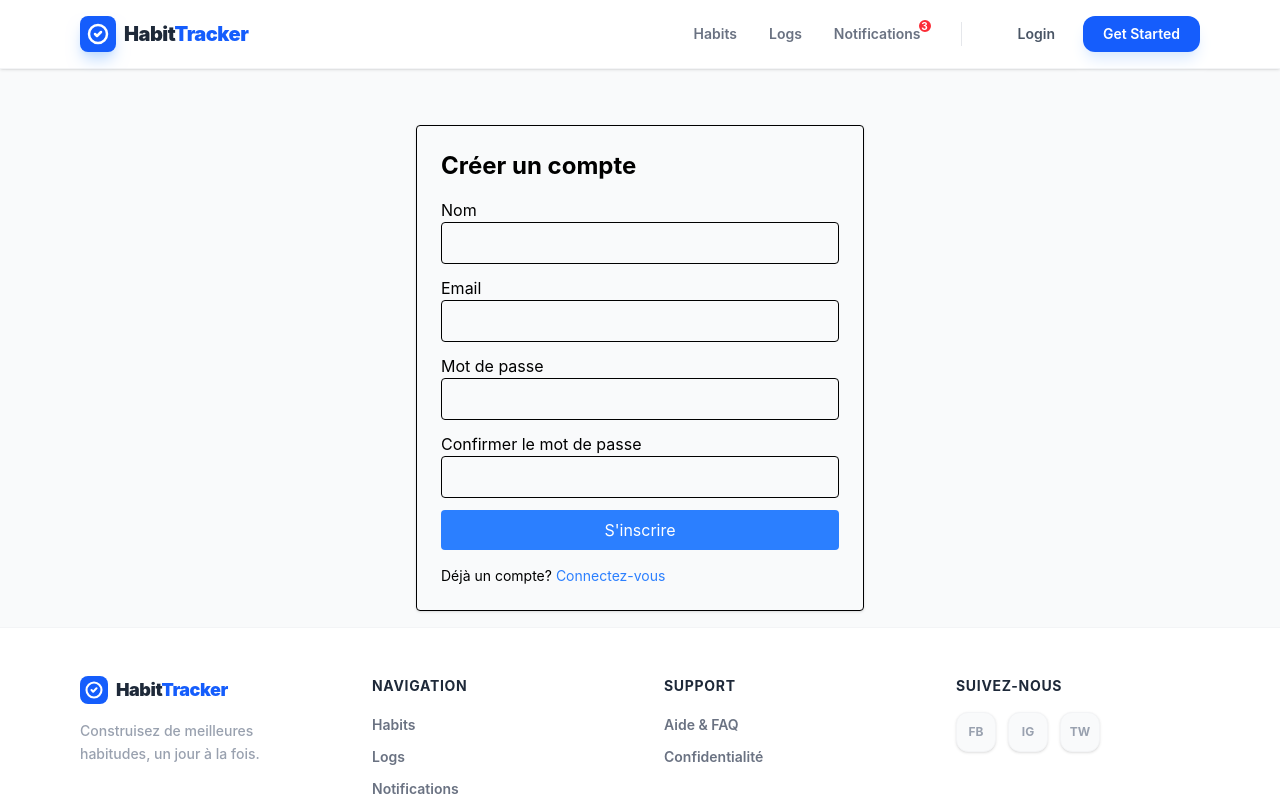
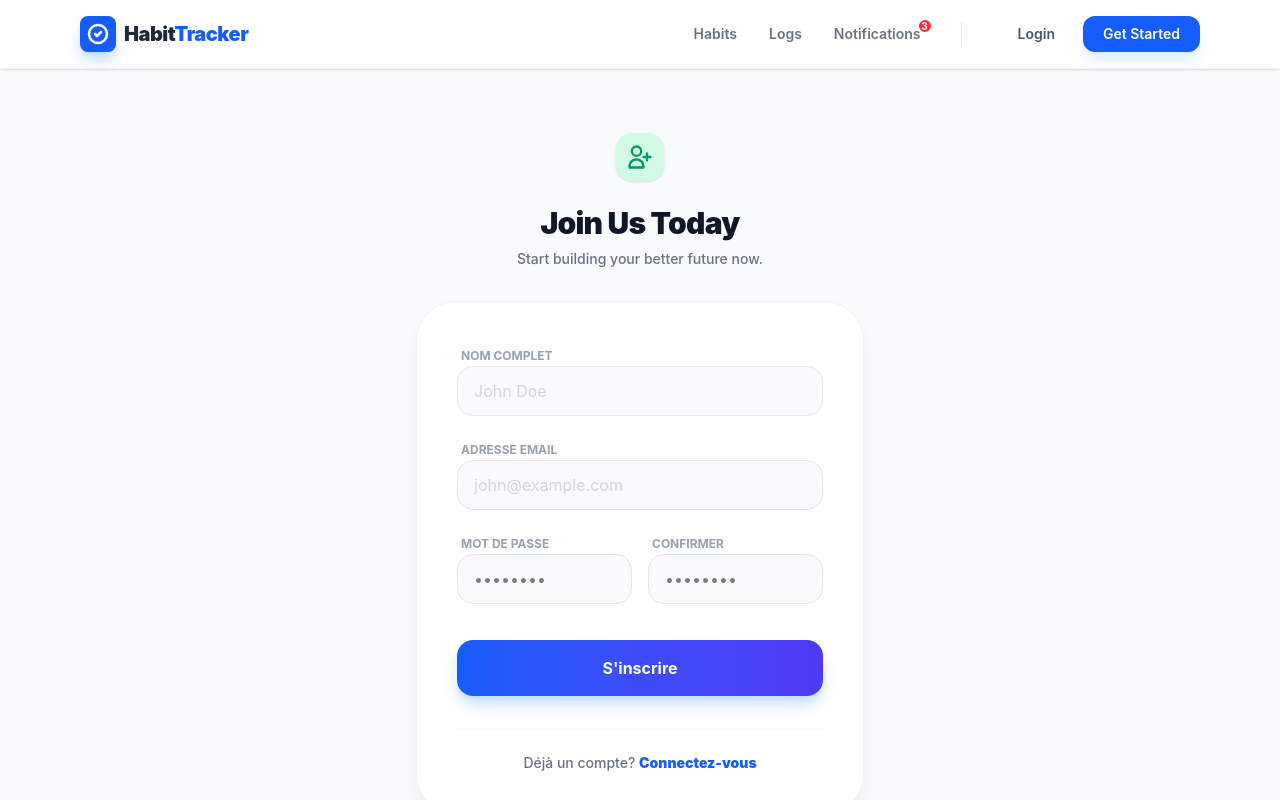
Before and after one commit to Reda-e/Habit-Tracker-frontend, a React (Vite) app: page /register in a window 1280 px wide. Shown: the top 800 px of the page. Built offline with nearby package versions, Linux system fonts and the light colour scheme; no server answers.

Commit message:
improve register page validation

```diff
--- a/src/pages/Register.jsx
+++ b/src/pages/Register.jsx
@@ -16,7 +16,6 @@ export default function Register() {
 
   const [error, setError] = useState("");
 
-  // Gestion des inputs
   const handleChange = (e) => {
     setFormData((prev) => ({
       ...prev,
@@ -24,96 +23,126 @@ export default function Register() {
     }));
   };
 
-  // Envoi du formulaire
   const handleSubmit = async (e) => {
     e.preventDefault();
     setError("");
 
-    // Vérifier que les mots de passe correspondent
     if (formData.password !== formData.password_confirmation) {
       setError("Les mots de passe ne correspondent pas");
       return;
     }
 
-    // Appel à AuthContext register
     const res = await register(formData);
 
     if (res.success) {
-      navigate("/"); // Rediriger vers Habits après inscription
+      navigate("/");
     } else {
       setError(res.message);
     }
   };
 
   return (
-    <div className="max-w-md mx-auto mt-10 p-6 border rounded shadow">
-      <h1 className="text-2xl font-bold mb-4">Créer un compte</h1>
+    <div className="min-h-screen bg-gray-50 flex flex-col justify-center py-12 px-4 sm:px-6 lg:px-8">
+      <div className="sm:mx-auto sm:w-full sm:max-w-md text-center">
+        {/* Icon */}
+        <div className="mx-auto h-12 w-12 bg-emerald-100 rounded-2xl flex items-center justify-center shadow-sm">
+          <svg xmlns="http://www.w3.org/2000/svg" className="h-7 w-7 text-emerald-600" fill="none" viewBox="0 0 24 24" stroke="currentColor">
+            <path strokeLinecap="round" strokeLinejoin="round" strokeWidth={2} d="M18 9v3m0 0v3m0-3h3m-3 0h-3m-2-5a4 4 0 11-8 0 4 4 0 018 0zM3 20a6 6 0 0112 0v1H3v-1z" />
+          </svg>
+        </div>
+        <h1 className="mt-6 text-3xl font-black text-gray-900 tracking-tight">Join Us Today</h1>
+        <p className="mt-2 text-sm text-gray-500 font-medium">Start building your better future now.</p>
+      </div>
 
-      {error && <div className="mb-4 text-red-500">{error}</div>}
+      <div className="mt-8 sm:mx-auto sm:w-full sm:max-w-md">
+        <div className="bg-white py-10 px-6 shadow-xl shadow-gray-200/50 rounded-[2.5rem] border border-gray-100 sm:px-10 transition-all">
 
-      <form onSubmit={handleSubmit} className="flex flex-col gap-3">
-        <label>
-          Nom
+          {/* Error Message */}
+          {error && (
+            <div className="mb-6 p-4 bg-red-50 border border-red-100 text-red-600 text-sm font-semibold rounded-2xl flex items-center gap-2 animate-shake">
+              <span>⚠️</span> {error}
+            </div>
+          )}
+
+          <form onSubmit={handleSubmit} className="space-y-5">
+            {/* Name Field */}
+            <div className="space-y-1">
+              <label className="text-xs font-bold text-gray-400 uppercase ml-1">Nom complet</label>
               <input
                 type="text"
                 name="name"
+                placeholder="John Doe"
                 value={formData.name}
                 onChange={handleChange}
-            className="p-2 border rounded w-full"
+                className="w-full px-4 py-3 bg-gray-50 border border-gray-200 rounded-2xl focus:ring-2 focus:ring-blue-500 focus:bg-white outline-none transition-all placeholder:text-gray-300"
                 required
               />
-        </label>
+            </div>
 
-        <label>
-          Email
+            {/* Email Field */}
+            <div className="space-y-1">
+              <label className="text-xs font-bold text-gray-400 uppercase ml-1">Adresse Email</label>
               <input
                 type="email"
                 name="email"
+                placeholder="john@example.com"
                 value={formData.email}
                 onChange={handleChange}
-            className="p-2 border rounded w-full"
+                className="w-full px-4 py-3 bg-gray-50 border border-gray-200 rounded-2xl focus:ring-2 focus:ring-blue-500 focus:bg-white outline-none transition-all placeholder:text-gray-300"
                 required
               />
-        </label>
+            </div>
 
-        <label>
-          Mot de passe
+            <div className="grid grid-cols-1 md:grid-cols-2 gap-4">
+              {/* Password */}
+              <div className="space-y-1">
+                <label className="text-xs font-bold text-gray-400 uppercase ml-1">Mot de passe</label>
                 <input
                   type="password"
                   name="password"
+                  placeholder="••••••••"
                   value={formData.password}
                   onChange={handleChange}
-            className="p-2 border rounded w-full"
+                  className="w-full px-4 py-3 bg-gray-50 border border-gray-200 rounded-2xl focus:ring-2 focus:ring-blue-500 focus:bg-white outline-none transition-all"
                   required
                 />
-        </label>
+              </div>
 
-        <label>
-          Confirmer le mot de passe
+              {/* Confirm Password */}
+              <div className="space-y-1">
+                <label className="text-xs font-bold text-gray-400 uppercase ml-1">Confirmer</label>
                 <input
                   type="password"
                   name="password_confirmation"
+                  placeholder="••••••••"
                   value={formData.password_confirmation}
                   onChange={handleChange}
-            className="p-2 border rounded w-full"
+                  className="w-full px-4 py-3 bg-gray-50 border border-gray-200 rounded-2xl focus:ring-2 focus:ring-blue-500 focus:bg-white outline-none transition-all"
                   required
                 />
-        </label>
+              </div>
+            </div>
 
             <button
               type="submit"
-          className="bg-blue-500 text-white py-2 rounded hover:bg-blue-600"
+              className="w-full py-4 bg-gradient-to-r from-blue-600 to-indigo-600 text-white rounded-2xl font-bold shadow-lg shadow-blue-200 hover:shadow-blue-300 hover:-translate-y-0.5 transition-all active:scale-[0.98] mt-4"
             >
               S'inscrire
             </button>
           </form>
 
-      <p className="mt-4 text-sm">
-        Déjà un compte?{" "}
-        <Link to="/login" className="text-blue-500 hover:underline">
+          <div className="mt-8 pt-6 border-t border-gray-50 text-center text-sm">
+            <span className="text-gray-500 font-medium">Déjà un compte? </span>
+            <Link to="/login" className="text-blue-600 font-black hover:underline underline-offset-4">
               Connectez-vous
             </Link>
+          </div>
+        </div>
+
+        <p className="mt-8 text-center text-[10px] text-gray-400 uppercase tracking-widest font-bold">
+          Protected by Secure Auth System
         </p>
+      </div>
     </div>
   );
 }
```
Lines whose indentation alone changed are shown as unchanged.
